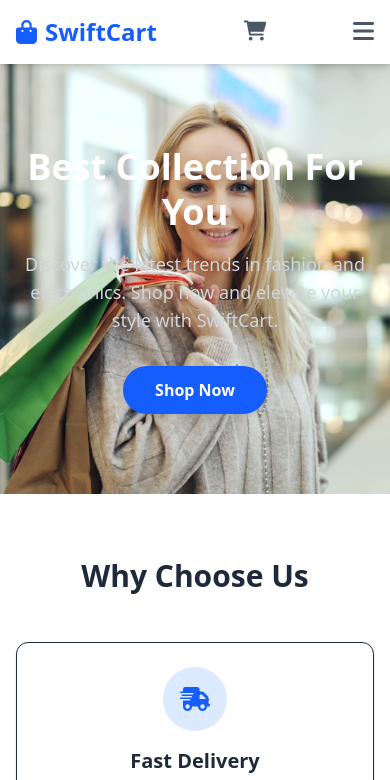
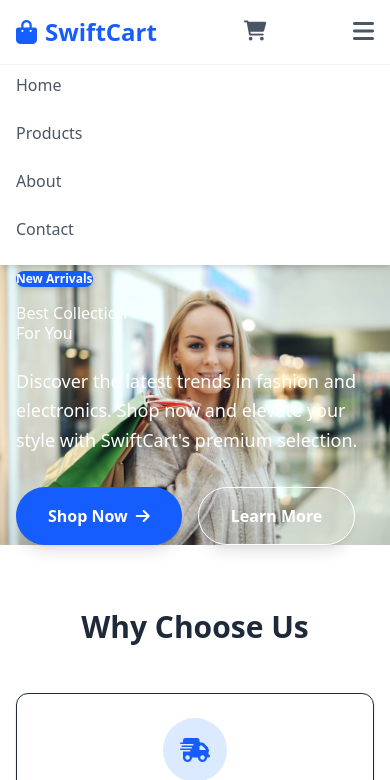
Before and after one commit to Md-Eyamin-Sheikh/SwiftCart-E-Commerce, a website: page index.html in a window 390 px wide. Both pictures are taken after a click on the button 363 px from the left and 32 px from the top of the page. Shown: the top 780 px of the page. Drawn offline with Linux system fonts and the light colour scheme.

Commit message:
complet mobail navbar

```diff
--- a/index.html
+++ b/index.html
@@ -33,20 +33,43 @@
             </button>
 
             <!-- Mobile Menu Button -->
-            <button class="md:hidden text-gray-600 focus:outline-none">
+            <button id="mobile-menu-btn" class="md:hidden text-gray-600 focus:outline-none">
                 <i class="fas fa-bars text-2xl"></i>
             </button>
         </div>
+
+        <!-- Mobile Menu -->
+        <div id="mobile-menu" class="hidden md:hidden pb-4 px-4 bg-white border-t border-gray-100">
+            <ul class="space-y-2 text-gray-600 font-medium pt-2">
+                <li><a href="index.html" class="block py-2 hover:text-blue-600 transition">Home</a></li>
+                <li><a href="Products.html" class="block py-2 hover:text-blue-600 transition">Products</a></li>
+                <li><a href="About.html" class="block py-2 hover:text-blue-600 transition">About</a></li>
+                <li><a href="Contact.html" class="block py-2 hover:text-blue-600 transition">Contact</a></li>
+            </ul>
     </nav>
 
-    <section class="relative bg-gray-900 text-white py-20 md:py-32">
+    <section class="relative bg-gray-900 text-white py-24 md:py-32">
         <div class="absolute inset-0 overflow-hidden">
              <img src="./Assets/banner-image.png" alt="Hero Background" class="w-full h-full object-cover">
+             <!-- Gradient Overlay for better readability -->
+             <div class="absolute inset-0 bg-gradient-to-r from-black/70 via-black/50 to-transparent"></div>
         </div>
-        <div class="container mx-auto px-4 relative z-10 text-center">
-            <h1 class="text-4xl md:text-6xl font-bold mb-4 leading-tight">Best Collection For You</h1>
-            <p class="text-lg md:text-xl text-gray-300 mb-8 max-w-2xl mx-auto">Discover the latest trends in fashion and electronics. Shop now and elevate your style with SwiftCart.</p>
-            <a href="#products" class="bg-blue-600 hover:bg-blue-700 text-white font-bold py-3 px-8 rounded-full transition transform hover:scale-105 inline-block shadow-lg">Shop Now</a>
+        <div class="container mx-auto px-4 relative z-10 text-left md:w-3/4 lg:w-1/2">
+            <span class="bg-blue-600 text-white text-xs font-bold px-3 py-1 rounded-full uppercase tracking-wider mb-4 inline-block shadow-md">New Arrivals</span>
+            <h1 class="text-5xl md:text-7xl font-extrabold mb-6 leading-tight drop-shadow-lg">
+                Best Collection <br/> <span class="text-blue-400">For You</span>
+            </h1>
+            <p class="text-lg md:text-xl text-gray-200 mb-8 leading-relaxed drop-shadow-md max-w-lg">
+                Discover the latest trends in fashion and electronics. Shop now and elevate your style with SwiftCart's premium selection.
+            </p>
+            <div class="flex gap-4">
+                <a href="#products" class="bg-blue-600 hover:bg-blue-700 text-white font-bold py-4 px-8 rounded-full transition transform hover:scale-105 shadow-lg flex items-center gap-2">
+                    Shop Now <i class="fas fa-arrow-right"></i>
+                </a>
+                <a href="About.html" class="bg-white/10 hover:bg-white/20 backdrop-blur-sm border border-white/30 text-white font-bold py-4 px-8 rounded-full transition transform hover:scale-105 shadow-lg">
+                    Learn More
+                </a>
+            </div>
         </div>
     </section>
 
--- a/src/js/main.js
+++ b/src/js/main.js
@@ -18,6 +18,8 @@ const cartItemsContainer = document.getElementById('cart-items');
 const cartTotalElement = document.getElementById('cart-total');
 const cartCountElement = document.getElementById('cart-count');
 const cartOverlay = document.getElementById('cart-overlay');
+const mobileMenuBtn = document.getElementById('mobile-menu-btn');
+const mobileMenu = document.getElementById('mobile-menu');
 
 // Initialize
 async function init() {
@@ -269,6 +271,13 @@ if (closeModalBtn) {
     closeModalBtn.addEventListener('click', closeModal);
 }
 
+// Mobile Menu Toggle
+if (mobileMenuBtn && mobileMenu) {
+    mobileMenuBtn.addEventListener('click', () => {
+        mobileMenu.classList.toggle('hidden');
+    });
+}
+
 // Helper: Generate Star Rating HTML
 function getStarRating(rating) {
     const fullStars = Math.floor(rating);
```
Also changed, not shown: About.html (+11 -2 lines), Contact.html (+10 -1 lines), Products.html (+10 -1 lines), reference-design/mobile-view-homepage.png (deleted), 3 other files.
